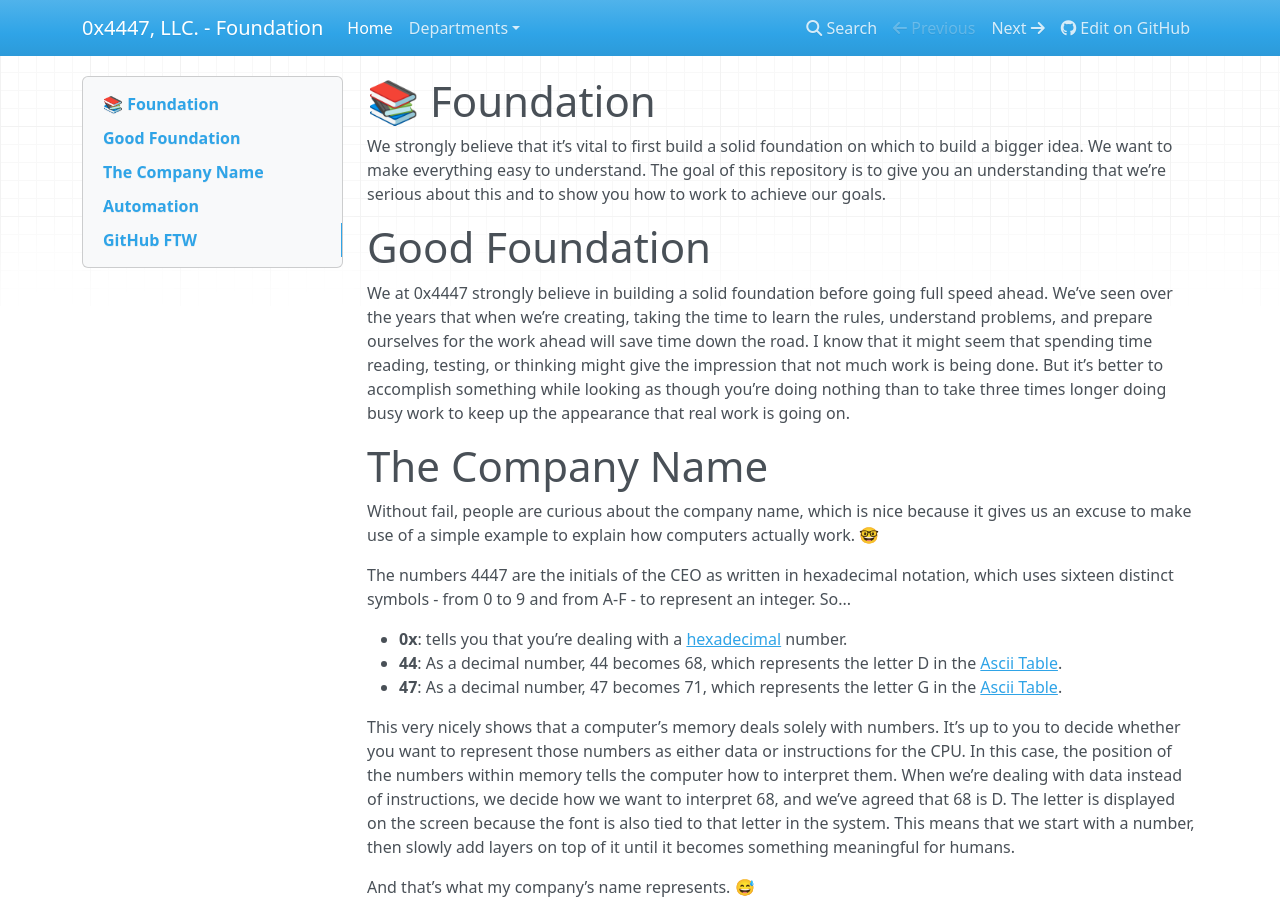
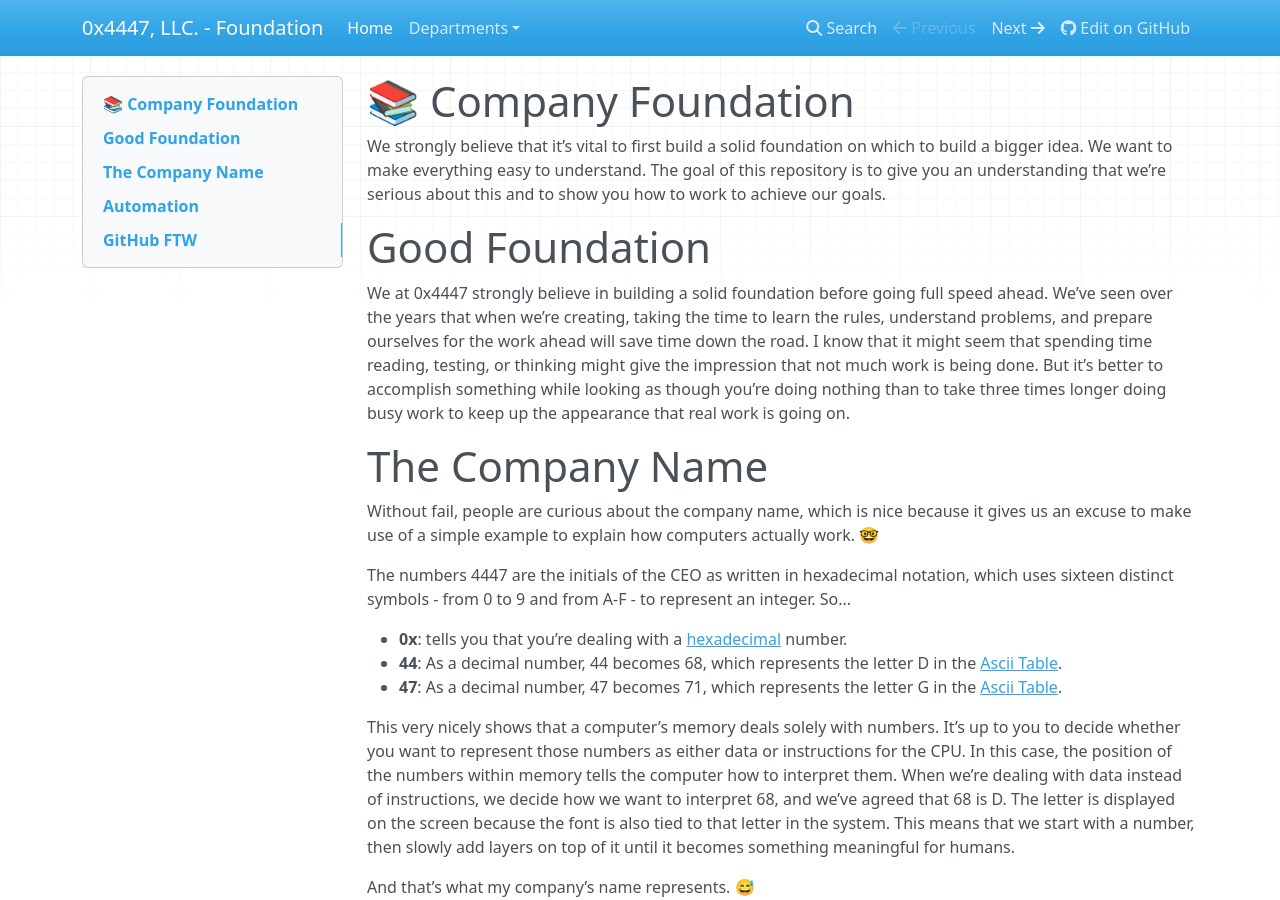
Before and after one commit to 0x4447-office/0x4447_webpage_foundation, an MkDocs documentation site: the page built from docs/index.md, in a window 1280 px wide and 900 px high. Built offline with MkDocs 1.6.1, drawn with Linux system fonts in a browser that asks for light colours; nearby versions of some CDN libraries.

Commit message:
Update index.md

```diff
--- a/docs/index.md
+++ b/docs/index.md
@@ -1,4 +1,4 @@
-# 📚 Foundation
+# 📚 Company Foundation
 
 We strongly believe that it’s vital to first build a solid foundation on which to build a bigger idea. We want to make everything easy to understand. The goal of this repository is to give you an understanding that we’re serious about this and to show you how to work to achieve our goals.
 
```
